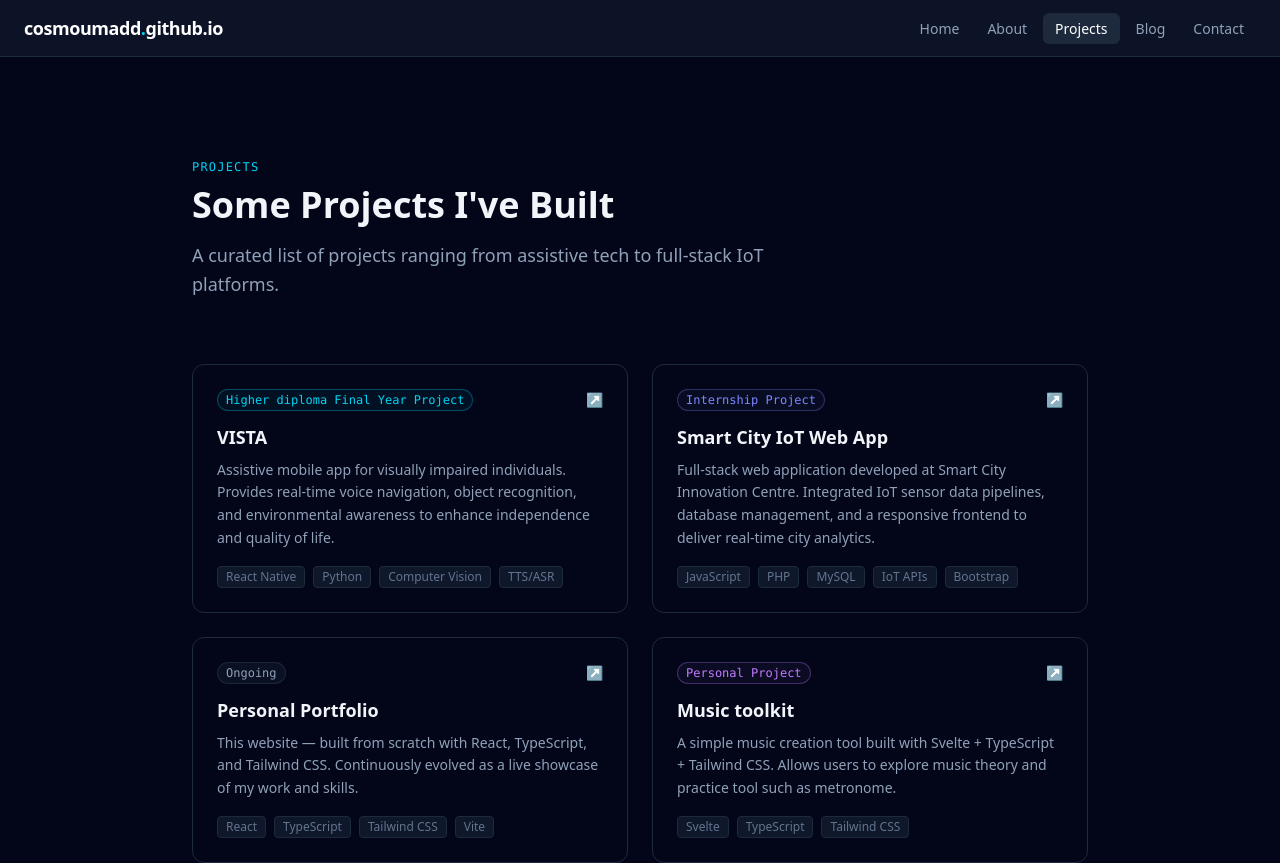
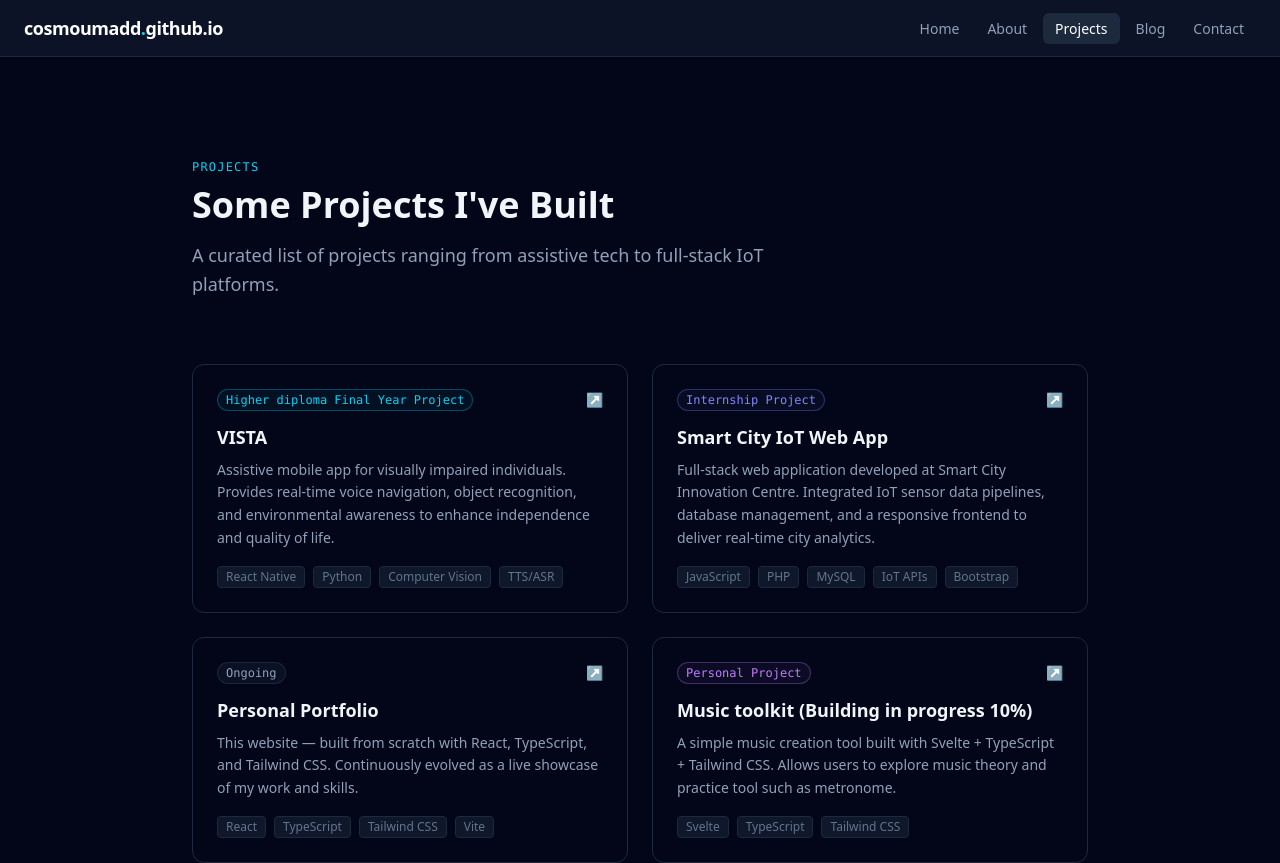
Before and after one commit to cosmoumadd/cosmoumadd.github.io, a React (Vite) app: page /projects in a window 1280 px wide. Shown: the top 863 px of the page. Built offline with nearby package versions, Linux system fonts and the light colour scheme.

Commit message:
Update Projects.tsx

```diff
--- a/src/pages/Projects.tsx
+++ b/src/pages/Projects.tsx
@@ -24,7 +24,7 @@ const projects = [
     link: 'https://cosmoumadd.github.io/',
   },
   {
-    title: 'Music toolkit',
+    title: 'Music toolkit (Building in progress 10%)',
     tag: 'Personal Project',
     tagColor: 'text-purple-400 border-purple-400/30 bg-purple-400/5',
     desc: 'A simple music creation tool built with Svelte + TypeScript + Tailwind CSS. Allows users to explore music theory and practice tool such as metronome.',
```
